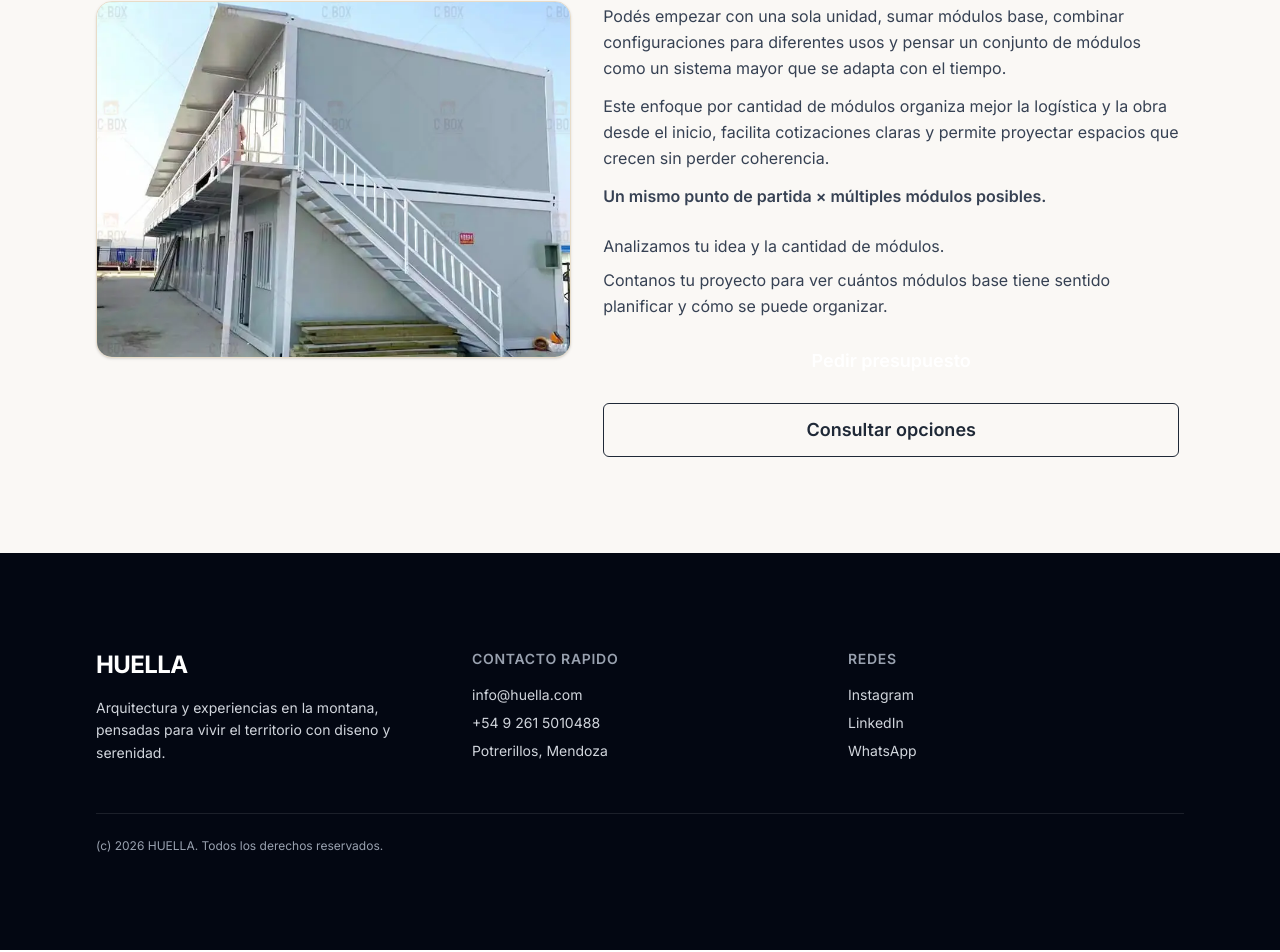
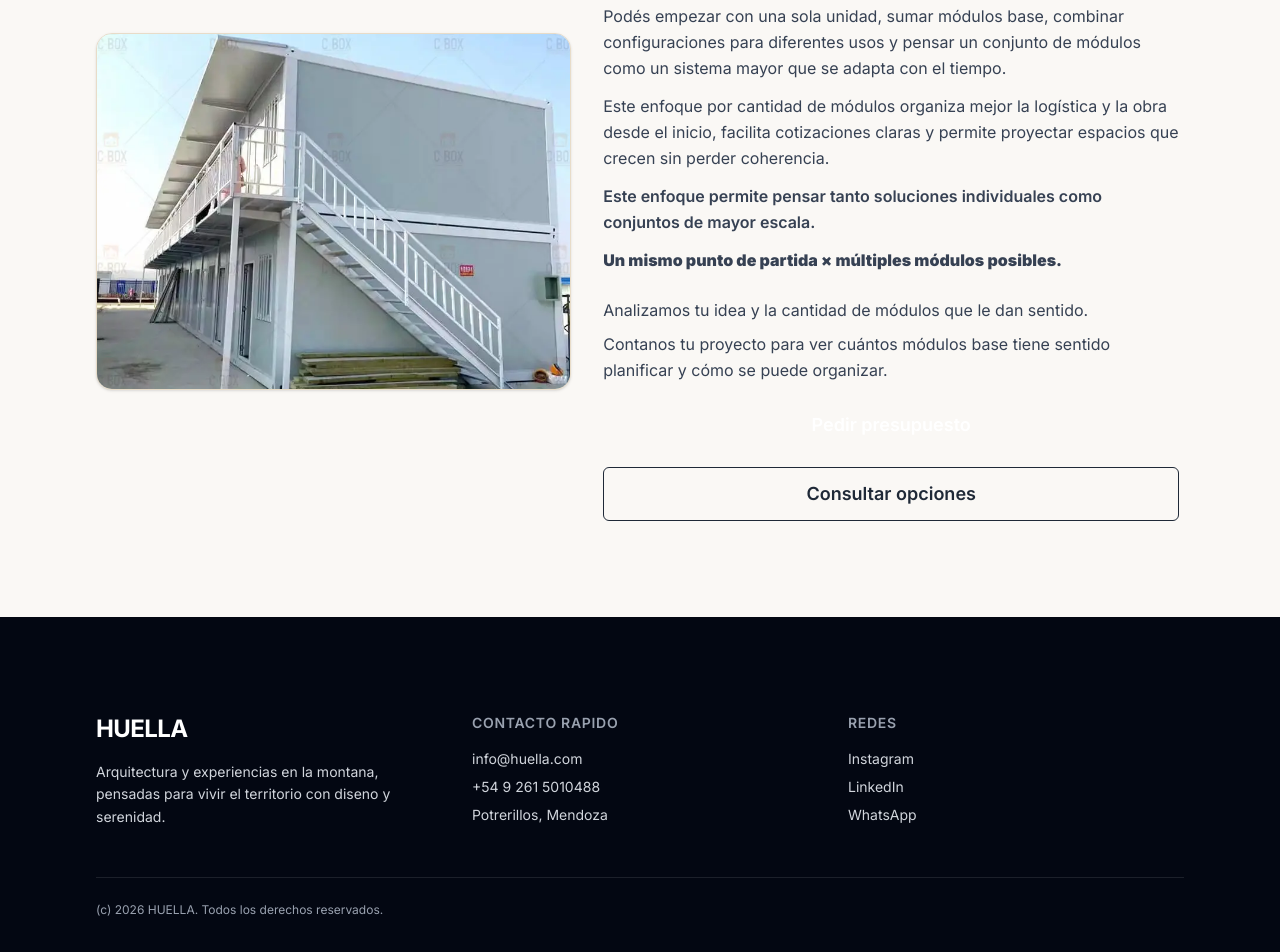
Before and after one commit to Teksi75/huella-mendoza-site, a Next.js app: page /base in a window 1280 px wide. Shown: the part 1908-2860 px from the top of the page. Built offline with nearby package versions, Linux system fonts and the light colour scheme.

Commit message:
Refine /base copy: scalability emphasis and CTA tone

```diff
--- a/app/base/page.tsx
+++ b/app/base/page.tsx
@@ -147,11 +147,15 @@ export default function BasePage() {
                   sin perder coherencia.
                 </p>
                 <p className="mt-3 text-base font-semibold text-gray-700">
-                  Un mismo punto de partida × múltiples módulos posibles.
+                  Este enfoque permite pensar tanto soluciones individuales como conjuntos de
+                  mayor escala.
+                </p>
+                <p className="mt-3 text-base font-semibold text-gray-700">
+                  <strong>Un mismo punto de partida × múltiples módulos posibles.</strong>
                 </p>
               </div>
               <div className="mb-4 text-base leading-relaxed text-gray-700">
-                <p>Analizamos tu idea y la cantidad de módulos.</p>
+                <p>Analizamos tu idea y la cantidad de módulos que le dan sentido.</p>
                 <p className="mt-2">
                   Contanos tu proyecto para ver cuántos módulos base tiene sentido planificar y
                   cómo se puede organizar.
```
